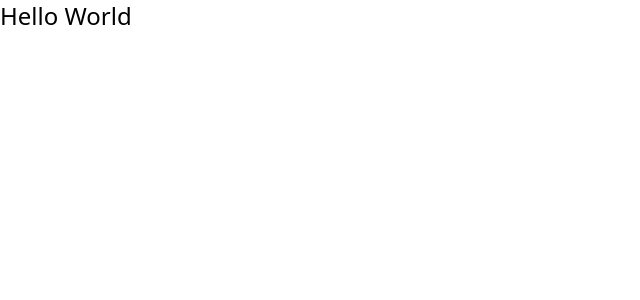
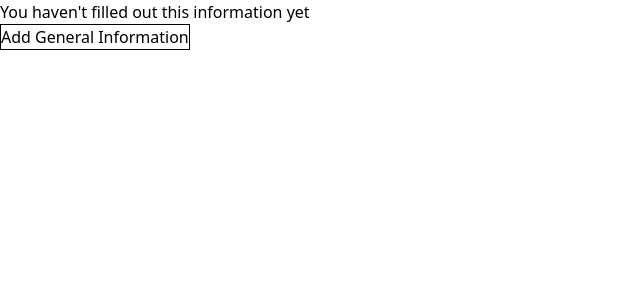
Before and after one commit to JoshDevHub/cv-project, a React (Create React App) app: page / in a window 1280 px wide. Shown: the top 300 px of the page, without its empty margins (0-640 px from the left). Built offline with nearby package versions, Linux system fonts and the light colour scheme.

Commit message:
feat: hook up components for general info

```diff
--- a/src/App.js
+++ b/src/App.js
@@ -1,9 +1,57 @@
 import "./index.css";
 import React, { Component } from "react";
 
+import GeneralInfo from "./components/GeneralInfo";
+import GeneralInfoForm from "./components/GeneralInfoForm";
+
+import FORM_STATES from "./utils/form_states";
+
+import GeneralInfoModel from "./models/general_info_model";
+
+import { objFromForm } from "./utils/object_helpers";
+
 class App extends Component {
+  constructor() {
+    super();
+
+    this.state = {
+      genInfo: GeneralInfoModel(),
+      formComponent: FORM_STATES.None,
+    }
+  }
+
+  isFormFor(state) {
+    return this.state.formComponent === FORM_STATES[state];
+  }
+
+  handleOpenFormClick = (event) => {
+    const componentIdentifier = event.target.getAttribute("data-component");
+    this.setState({
+      formComponent: FORM_STATES[componentIdentifier]
+    })
+  }
+
+  onSubmitInfo = (event) => {
+    event.preventDefault();
+
+    const data = objFromForm(event.target);
+    this.setState({
+      genInfo: GeneralInfoModel(data),
+      formComponent: FORM_STATES.None
+    })
+  }
+
   render() {
-    return <div className="text-2xl">Hello World</div>;
+    const { genInfo } = this.state
+
+    return (
+      <div>
+        {this.isFormFor("Info")
+          ? <GeneralInfoForm info={genInfo} handleSubmit={this.onSubmitInfo} />
+          : <GeneralInfo info={genInfo} clickHandler={this.handleOpenFormClick} />
+        }
+      </div>
+    )
   }
 }
 
```
